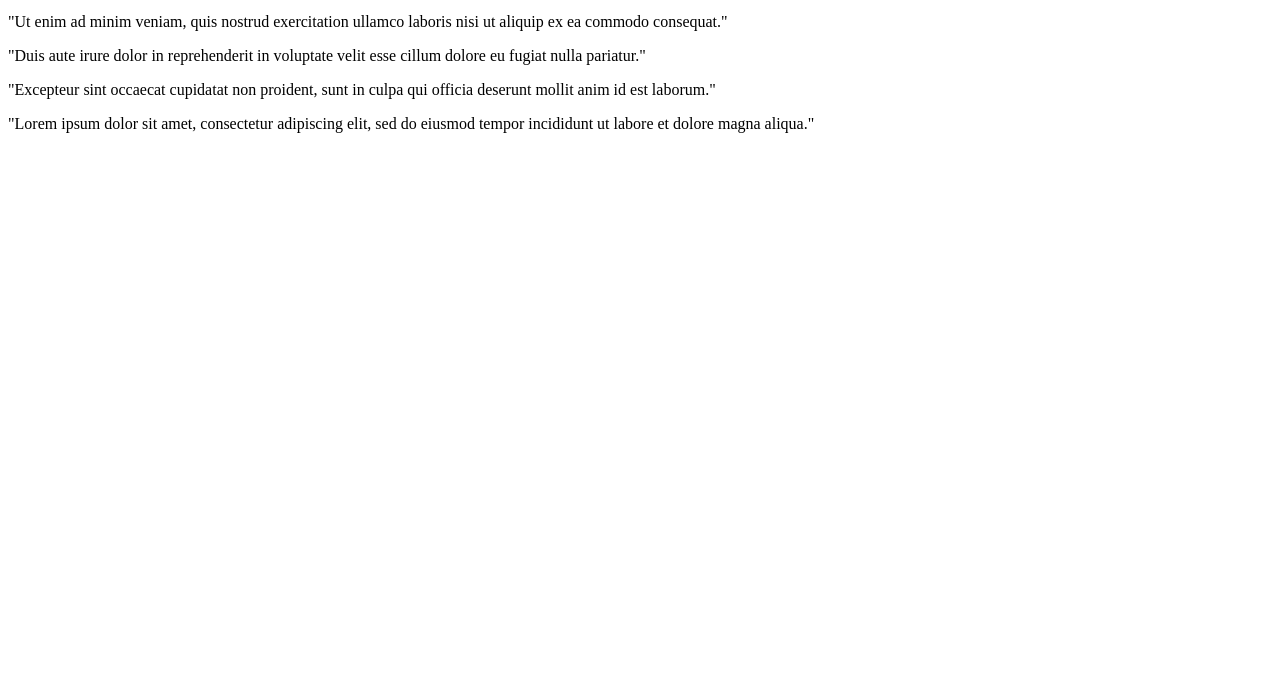
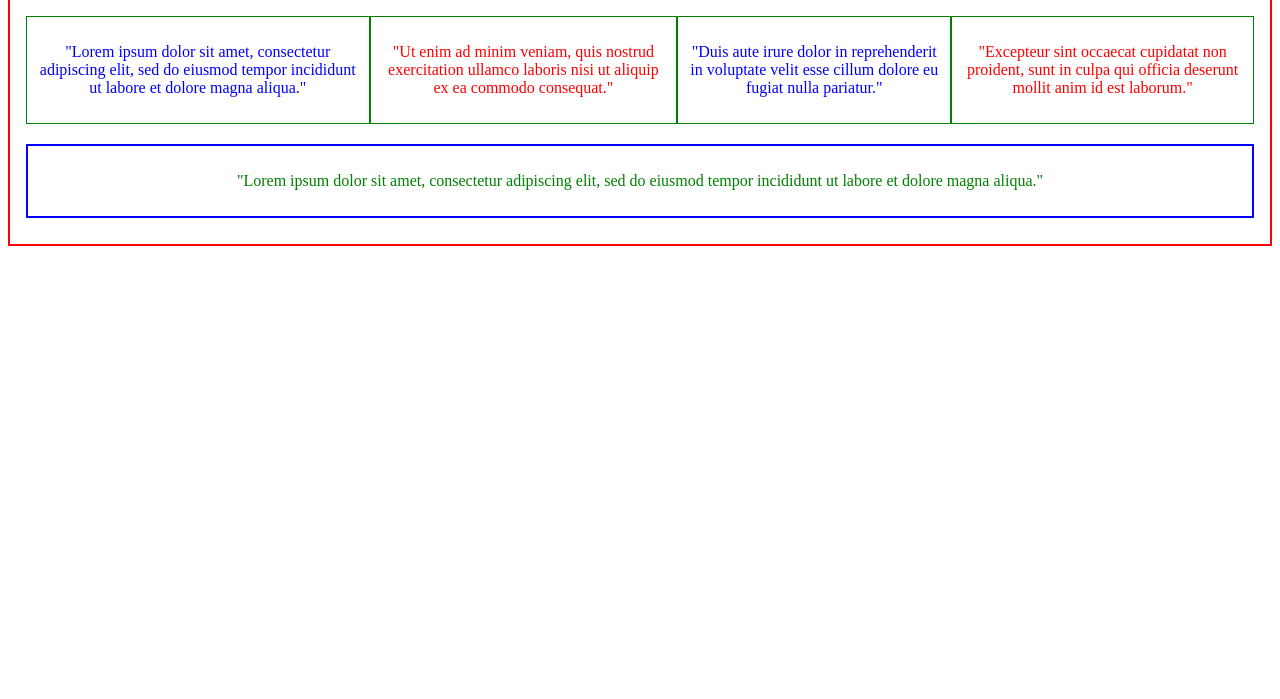
Before and after one commit to ChristianLestingi/SASS, a plain HTML site: page sass_exercise_3-functions_modules/index.html in a window 1280 px wide. Shown: the part 101-800 px from the top of the page. Drawn offline with nearby package versions, Linux system fonts and the light colour scheme; files that its build step writes are made by us from their sources.

Commit message:
function/module

```diff
--- /dev/null
+++ b/sass_exercise_3-functions_modules/functions.scss
@@ -0,0 +1,10 @@
+$color: red;
+$border-color: 1px solid green;
+$font-size: rem(15px);
+
+
+@function rem($number) {
+  $value: calc($number/ 16px) + rem;
+
+  @return $value;
+}
--- a/sass_exercise_3-functions_modules/index.html
+++ b/sass_exercise_3-functions_modules/index.html
@@ -3,6 +3,7 @@
     <head>
         <title>Sass exercise 3 - functions and modules</title>
         <link rel="stylesheet" href="./style.css">
+
     </head>
     <body>
         <div>
@@ -22,7 +23,7 @@
                 </article>
             </section>
             <section>
-                <article>
+                <article id="footer">
                     <p>"Lorem ipsum dolor sit amet, consectetur adipiscing elit, sed do eiusmod tempor incididunt ut labore et dolore magna aliqua."</p>
                 </article>
             </section>
--- a/sass_exercise_3-functions_modules/module.scss
+++ /dev/null
@@ -1,3 +0,0 @@
-$color: red;
-$border-color: 1px solid green;
-$font-size: 1rem;
--- a/sass_exercise_3-functions_modules/style.scss
+++ b/sass_exercise_3-functions_modules/style.scss
@@ -0,0 +1,50 @@
+@use "functions.scss" as f;
+
+$footer-font-size: f.rem(10px);
+
+body {
+  border: f.rem(2px) solid red;
+  display: flex;
+  justify-content: center;
+
+  div {
+    display: flex;
+    align-items: center;
+    flex-direction: column;
+    margin: 1rem;
+    width: 100%;
+
+    h1 {
+      color: green;
+      border-bottom: 1px solid blue;
+    }
+
+    section {
+      padding: f.rem(10px);
+      width: 100%;
+
+      display: flex;
+      text-align: center;
+
+      article {
+        color: f.$color;
+        border: f.$border-color;
+        font-size: f.$font-size;
+
+        p {
+          padding: f.rem(10px);
+        }
+      }
+
+      article:nth-child(odd) {
+        color: blue;
+      }
+      #footer {
+        color: green;
+        border: f.rem(2px) solid blue;
+        font-size: f.$font-size;
+        width: 100%;
+      }
+    }
+  }
+}
```
Also changed, not shown: sass_exercise_3-functions_modules/style.css (added), 1 other file.
